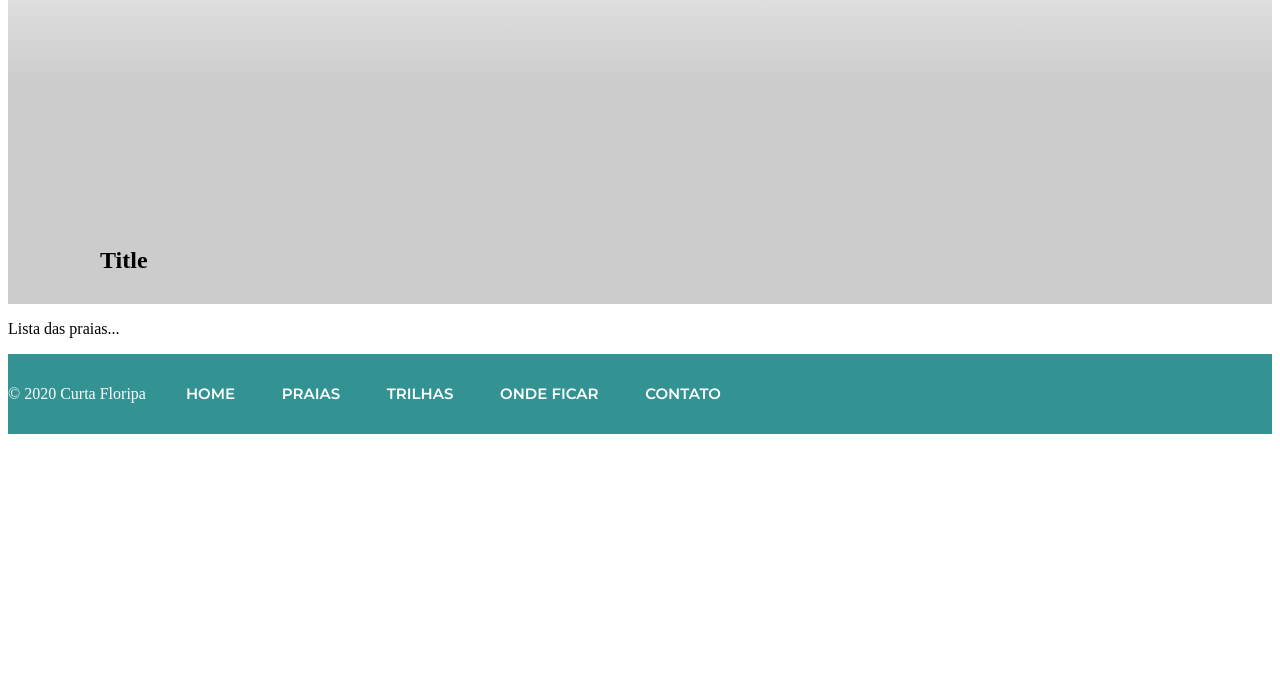
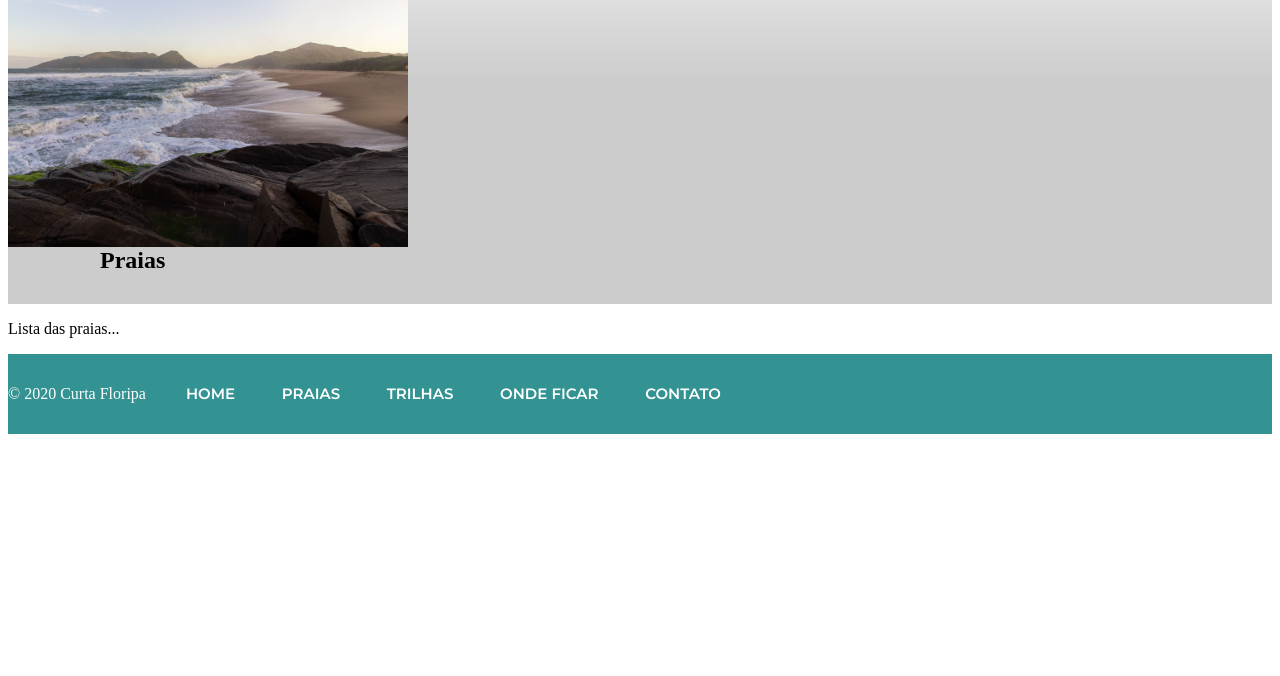
Before and after one commit to adrianopulz/curtafloripa-frontend, a Gatsby site: page /praias in a window 1280 px wide. Shown: the part 124-800 px from the top of the page. Built offline with nearby package versions, Linux system fonts and the light colour scheme; Gatsby itself is replaced by a stand-in of ours.

Commit message:
Upgrade of Gatsby to v3. Fixed the gatsby-plugin-shar and gatsby-source-filesystem versions to avoid the issue: https://github.com/gatsbyjs/gatsby/issues/29993

```diff
--- a/gatsby-config.js
+++ b/gatsby-config.js
@@ -12,6 +12,7 @@ module.exports = {
   },
   plugins: [
     `gatsby-plugin-react-helmet`,
+    `gatsby-plugin-image`,
     `gatsby-transformer-sharp`,
     `gatsby-plugin-sharp`,
     `gatsby-plugin-offline`,
--- a/src/components/button/Button.js
+++ b/src/components/button/Button.js
@@ -3,8 +3,10 @@ import { Link } from "gatsby"
 
 import "./button.scss";
 
-export default ( {path, value} ) => {
+const Button = ( {path, value} ) => {
   return (
     <Link className={"btn"} to={ path }>{ value }</Link>
   );
 }
+
+export default Button;
--- a/src/components/logo/Logo.js
+++ b/src/components/logo/Logo.js
@@ -4,10 +4,12 @@ import { Link } from "gatsby"
 import "./logo.scss";
 import url from "../../assets/svgs/logo.svg"
 
-export default () => {
+const Logo = () => {
   return <figure className={"logo"}>
     <Link to={"/"}>
       <img width="218px" height="70px" src={ url } alt="Curta Floripa" />
     </Link>
   </figure>;
 };
+
+export default Logo;
--- a/src/components/menus/footer/FooterMenu.js
+++ b/src/components/menus/footer/FooterMenu.js
@@ -4,7 +4,7 @@ import { Link } from "gatsby"
 import "../menu.scss"
 import "./footer-menu.scss";
 
-export default () => {
+const FooterMenu = () => {
   return (
     <nav className={"menu"} id={"footer-menu"}>
       <ul>
@@ -17,3 +17,5 @@ export default () => {
     </nav>
   );
 }
+
+export default FooterMenu;
--- a/src/components/menus/main/Main.js
+++ b/src/components/menus/main/Main.js
@@ -5,7 +5,7 @@ import "../menu.scss"
 import "./main.scss";
 
 
-export default () => {
+const MainMenu = () => {
   const [menuStatus, setMenuStatus] = useState(false);
   let classes = "menu";
 
@@ -28,3 +28,5 @@ export default () => {
     </>
   );
 }
+
+export default MainMenu;
--- a/src/components/paragraphs/hero/TitleHero.js
+++ b/src/components/paragraphs/hero/TitleHero.js
@@ -1,13 +1,25 @@
 import React from "react"
+import { StaticImage } from "gatsby-plugin-image"
 
 import "./title-hero.scss"
 
-export default ({ title }) => {
+const TitleHero = ({ title }) => {
   return (
     <article id={"title-hero"}>
       <div className={"container"}>
-        <h2>Title</h2>
+        <StaticImage
+          src="../../../assets/images/construcao-bg.jpg"
+          alt="Praia com a areia"
+          placeholder="blurred"
+          layout="fixed"
+          width={400}
+          height={300}
+        />
+
+        <h2>Praias</h2>
       </div>
     </article>
   );
 }
+
+export default TitleHero;
--- a/src/components/paragraphs/slide-show-item/SlideShowItem.js
+++ b/src/components/paragraphs/slide-show-item/SlideShowItem.js
@@ -1,7 +1,7 @@
 import React, { useState } from "react"
 import Button from "../../button/Button";
 
-export default ({ data }) => {
+const SlideShowItem = ({ data }) => {
   // Update the Media Match value.
   const mediaHandler = e => {
     setMatch(e.matches);
@@ -37,3 +37,5 @@ export default ({ data }) => {
     </article>
   );
 }
+
+export default SlideShowItem;
--- a/src/components/paragraphs/slide-show/SlideShow.js
+++ b/src/components/paragraphs/slide-show/SlideShow.js
@@ -19,7 +19,7 @@ const slideItem = data => {
   );
 }
 
-export default ({ node }) => {
+const SlideShow = ({ node }) => {
   const [slideShow, loadSlideShow] = useState(null);
 
   // Using DidMount to avoid conflicts with SplideJs Lib.
@@ -43,6 +43,8 @@ export default ({ node }) => {
     slideShow
   );
 }
+
+export default SlideShow;
 
 export const fragment = graphql`
   fragment ParagraphSlideShow on paragraph__slide_show {
--- a/src/components/regions/footer/Footer.js
+++ b/src/components/regions/footer/Footer.js
@@ -4,7 +4,7 @@ import FooterMenu from "../../menus/footer/FooterMenu"
 
 import "./footer.scss";
 
-export default () => {
+const Footer = () => {
   return (
     <footer id={"footer"}>
       <div className={"container"}>
@@ -14,3 +14,5 @@ export default () => {
     </footer>
   );
 }
+
+export default Footer;
--- a/src/components/regions/header/Header.js
+++ b/src/components/regions/header/Header.js
@@ -5,7 +5,7 @@ import MainNav from "../../menus/main/Main";
 
 import "./header.scss";
 
-export default () => {
+const Hero = () => {
   return (
     <header id={"header"}>
       <div className={"container"}>
@@ -15,3 +15,5 @@ export default () => {
     </header>
   );
 }
+
+export default Hero;
--- a/src/pages/404.js
+++ b/src/pages/404.js
@@ -1,7 +1,9 @@
 import React from "react"
 
-export default () => {
+const NotFoundPage = () => {
   return (
     <h1>Oops!</h1>
   )
 }
+
+export default NotFoundPage;
--- a/src/pages/index.js
+++ b/src/pages/index.js
@@ -7,7 +7,7 @@ import { getParagraph } from "../components/paragraphs/ParagraphHelper";
 
 import "../assets/scss/global.scss"
 
-export default function Home( { data } ) {
+const Home = ( { data } ) => {
   const paragraphs = data.page.relationships.paragraphs.map(getParagraph);
 
   return (
@@ -41,3 +41,5 @@ export const pageQuery = graphql`
     }
   }
 `;
+
+export default Home;
--- a/src/pages/praias.js
+++ b/src/pages/praias.js
@@ -3,7 +3,7 @@ import Header from "../components/regions/header/Header"
 import Footer from "../components/regions/footer/Footer"
 import TitleHero from "../components/paragraphs/hero/TitleHero"
 
-export default () => {
+const Beaches = () => {
   return (
     <div>
       <Header />
@@ -15,3 +15,5 @@ export default () => {
     </div>
   );
 }
+
+export default Beaches;
```
Also changed, not shown: package.json (+15 -14 lines), 1 other file.
